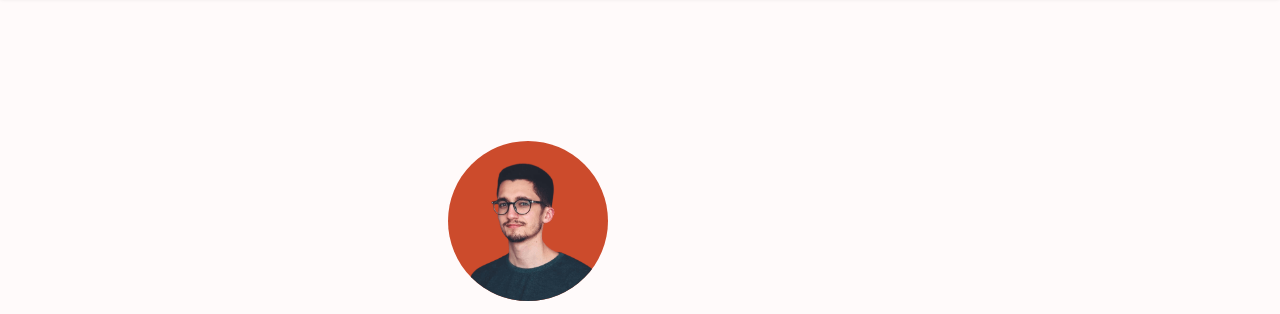
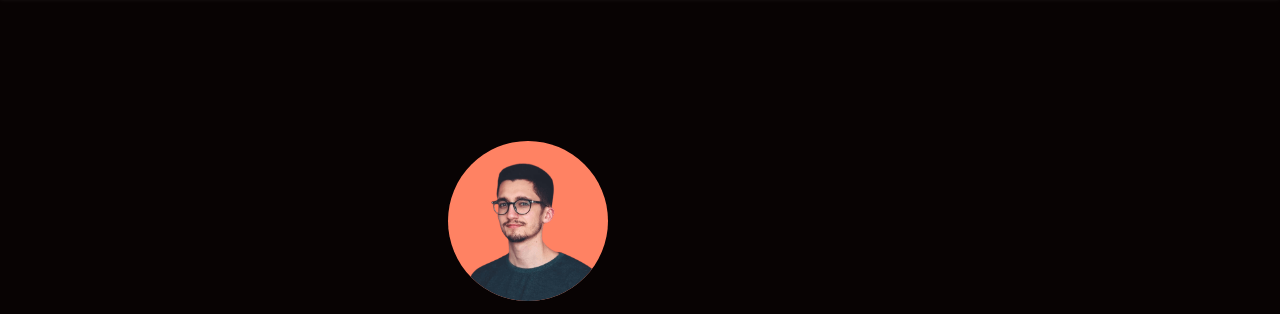
Before and after one commit to aasimahmad/Personal-Portfolio, a plain HTML site: page index.html in a window 1280 px wide. Shown: the part 51-365 px from the top of the page. Drawn offline with nearby package versions, Linux system fonts and the light colour scheme.

Commit message:
Enabled dark mode

```diff
--- a/css/styles.css
+++ b/css/styles.css
@@ -972,3 +972,11 @@ margin-bottom: -3rem;
   }
 
 }
+
+html{
+  filter: invert(1) hue-rotate(180deg);
+}
+
+img {
+  filter: invert(1) hue-rotate(180deg);
+}
```
